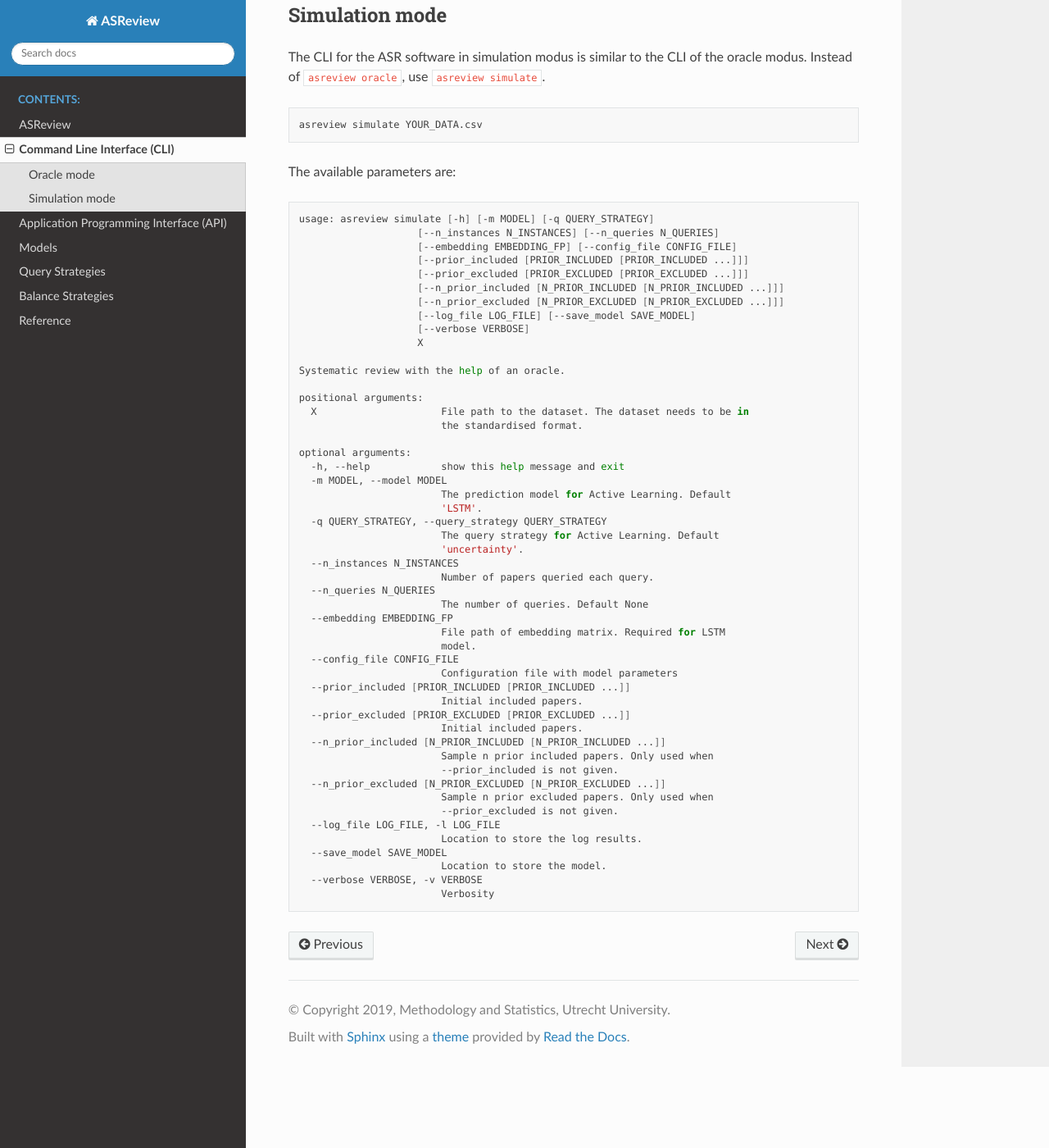
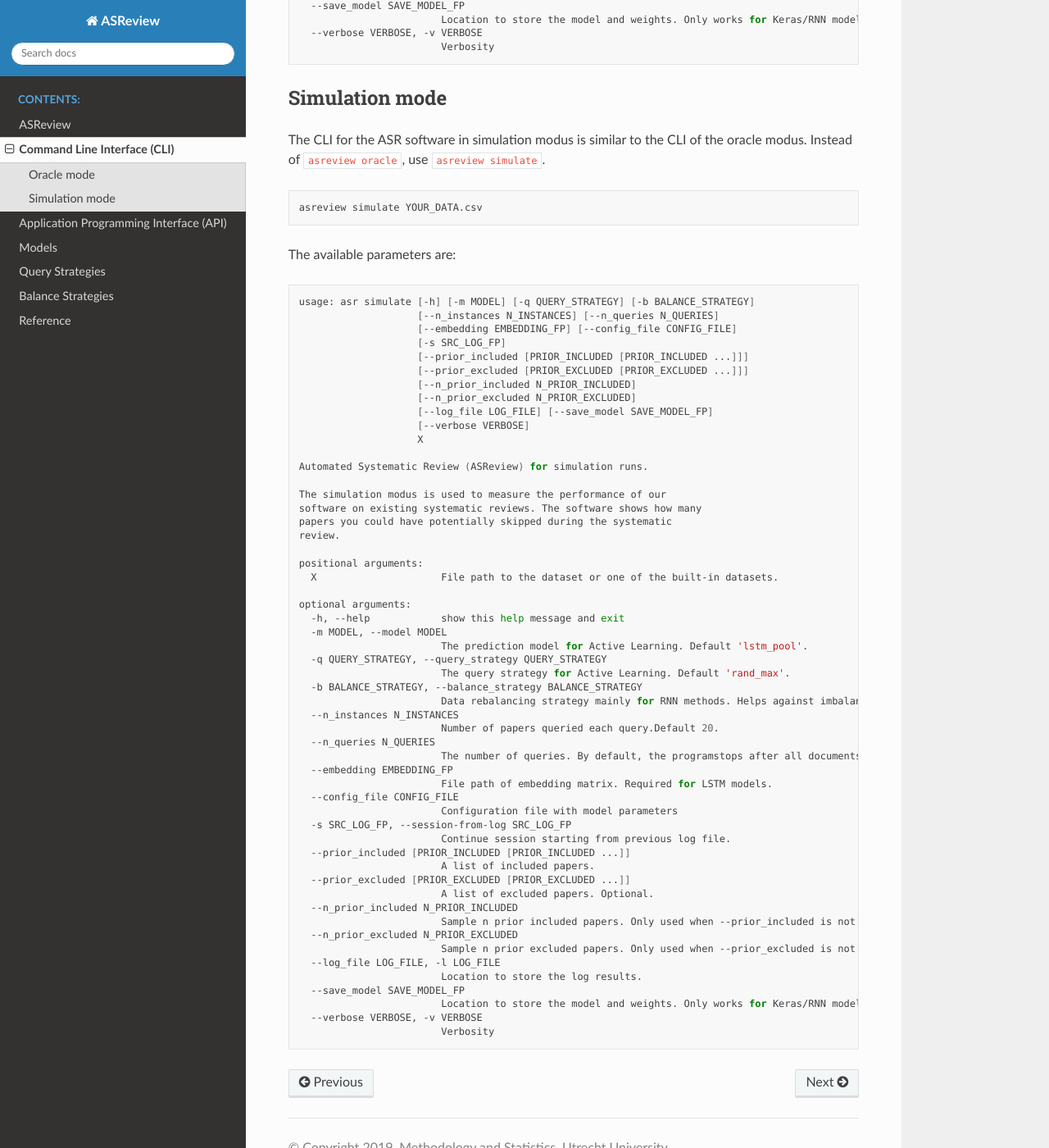
Before and after one commit to asreview/asreview, a Sphinx documentation site: the page built from docs/source/cli.rst, in a window 1280 px wide and 1400 px high, scrolled down 1181 px. Shown: the whole window at 82% size. Built offline with Sphinx 7.4.7 and the Read the Docs theme 2.0.0, drawn with Linux system fonts in a browser that asks for light colours; some of the changed text lies outside the part shown.

Commit message:
Improve CLI documentation (#81)

```diff
--- a/docs/source/cli.rst
+++ b/docs/source/cli.rst
@@ -12,55 +12,61 @@
 
 .. code-block:: bash
 
-	asreview oracle YOUR_DATA.csv
+    asreview oracle YOUR_DATA.csv
 
 
 The available parameters are shown with the command ``asreview oracle --help``:
 
 .. code-block:: bash
 
-	usage: asreview oracle [-h] [-m MODEL] [-q QUERY_STRATEGY]
-	                  [--n_instances N_INSTANCES] [--n_queries N_QUERIES]
-	                  [--embedding EMBEDDING_FP] [--config_file CONFIG_FILE]
-	                  [--prior_included [PRIOR_INCLUDED [PRIOR_INCLUDED ...]]]
-	                  [--prior_excluded [PRIOR_EXCLUDED [PRIOR_EXCLUDED ...]]]
-	                  [--log_file LOG_FILE] [--save_model SAVE_MODEL]
-	                  [--verbose VERBOSE]
-	                  X
+    usage: asr oracle [-h] [-m MODEL] [-q QUERY_STRATEGY] [-b BALANCE_STRATEGY]
+                      [--n_instances N_INSTANCES] [--n_queries N_QUERIES]
+                      [--embedding EMBEDDING_FP] [--config_file CONFIG_FILE]
+                      [-s SRC_LOG_FP]
+                      [--prior_included [PRIOR_INCLUDED [PRIOR_INCLUDED ...]]]
+                      [--prior_excluded [PRIOR_EXCLUDED [PRIOR_EXCLUDED ...]]]
+                      [--log_file LOG_FILE] [--save_model SAVE_MODEL_FP]
+                      [--verbose VERBOSE]
+                      X
 
-	Systematic review with the help of an oracle.
+    Automated Systematic Review (ASReview) with interaction with oracle.
 
-	positional arguments:
-	  X                     File path to the dataset. The dataset needs to be in
-	                        the standardised format.
+    The oracle modus is used to perform a systematic review with
+    interaction by the reviewer (the ‘oracle’ in literature on active
+    learning). The software presents papers to the reviewer, whereafter
+    the reviewer classifies them.
 
-	optional arguments:
-	  -h, --help            show this help message and exit
-	  -m MODEL, --model MODEL
-	                        The prediction model for Active Learning. Default
-	                        'LSTM'.
-	  -q QUERY_STRATEGY, --query_strategy QUERY_STRATEGY
-	                        The query strategy for Active Learning. Default
-	                        'uncertainty'.
-	  --n_instances N_INSTANCES
-	                        Number of papers queried each query.
-	  --n_queries N_QUERIES
-	                        The number of queries. Default None
-	  --embedding EMBEDDING_FP
-	                        File path of embedding matrix. Required for LSTM
-	                        model.
-	  --config_file CONFIG_FILE
-	                        Configuration file with model parameters
-	  --prior_included [PRIOR_INCLUDED [PRIOR_INCLUDED ...]]
-	                        Initial included papers.
-	  --prior_excluded [PRIOR_EXCLUDED [PRIOR_EXCLUDED ...]]
-	                        Initial included papers.
-	  --log_file LOG_FILE, -l LOG_FILE
-	                        Location to store the log results.
-	  --save_model SAVE_MODEL
-	                        Location to store the model.
-	  --verbose VERBOSE, -v VERBOSE
-	                        Verbosity
+    positional arguments:
+      X                     File path to the dataset or one of the built-in datasets.
+
+    optional arguments:
+      -h, --help            show this help message and exit
+      -m MODEL, --model MODEL
+                            The prediction model for Active Learning. Default 'lstm_pool'.
+      -q QUERY_STRATEGY, --query_strategy QUERY_STRATEGY
+                            The query strategy for Active Learning. Default 'rand_max'.
+      -b BALANCE_STRATEGY, --balance_strategy BALANCE_STRATEGY
+                            Data rebalancing strategy mainly for RNN methods. Helps against imbalanced dataset with few inclusions and many exclusions. Default 'triple_balance'
+      --n_instances N_INSTANCES
+                            Number of papers queried each query.Default 20.
+      --n_queries N_QUERIES
+                            The number of queries. By default, the programstops after all documents are reviewed or is interrupted by the user.
+      --embedding EMBEDDING_FP
+                            File path of embedding matrix. Required for LSTM models.
+      --config_file CONFIG_FILE
+                            Configuration file with model parameters
+      -s SRC_LOG_FP, --session-from-log SRC_LOG_FP
+                            Continue session starting from previous log file.
+      --prior_included [PRIOR_INCLUDED [PRIOR_INCLUDED ...]]
+                            A list of included papers.
+      --prior_excluded [PRIOR_EXCLUDED [PRIOR_EXCLUDED ...]]
+                            A list of excluded papers. Optional.
+      --log_file LOG_FILE, -l LOG_FILE
+                            Location to store the log results.
+      --save_model SAVE_MODEL_FP
+                            Location to store the model and weights. Only works for Keras/RNN models. End file extension with '.json'.
+      --verbose VERBOSE, -v VERBOSE
+                            Verbosity
 
 Simulation mode
 ---------------
@@ -77,53 +83,57 @@
 
 .. code-block:: bash
 
-	usage: asreview simulate [-h] [-m MODEL] [-q QUERY_STRATEGY]
-	                    [--n_instances N_INSTANCES] [--n_queries N_QUERIES]
-	                    [--embedding EMBEDDING_FP] [--config_file CONFIG_FILE]
-	                    [--prior_included [PRIOR_INCLUDED [PRIOR_INCLUDED ...]]]
-	                    [--prior_excluded [PRIOR_EXCLUDED [PRIOR_EXCLUDED ...]]]
-	                    [--n_prior_included [N_PRIOR_INCLUDED [N_PRIOR_INCLUDED ...]]]
-	                    [--n_prior_excluded [N_PRIOR_EXCLUDED [N_PRIOR_EXCLUDED ...]]]
-	                    [--log_file LOG_FILE] [--save_model SAVE_MODEL]
-	                    [--verbose VERBOSE]
-	                    X
+    usage: asr simulate [-h] [-m MODEL] [-q QUERY_STRATEGY] [-b BALANCE_STRATEGY]
+                        [--n_instances N_INSTANCES] [--n_queries N_QUERIES]
+                        [--embedding EMBEDDING_FP] [--config_file CONFIG_FILE]
+                        [-s SRC_LOG_FP]
+                        [--prior_included [PRIOR_INCLUDED [PRIOR_INCLUDED ...]]]
+                        [--prior_excluded [PRIOR_EXCLUDED [PRIOR_EXCLUDED ...]]]
+                        [--n_prior_included N_PRIOR_INCLUDED]
+                        [--n_prior_excluded N_PRIOR_EXCLUDED]
+                        [--log_file LOG_FILE] [--save_model SAVE_MODEL_FP]
+                        [--verbose VERBOSE]
+                        X
 
-	Systematic review with the help of an oracle.
+    Automated Systematic Review (ASReview) for simulation runs.
 
-	positional arguments:
-	  X                     File path to the dataset. The dataset needs to be in
-	                        the standardised format.
+    The simulation modus is used to measure the performance of our
+    software on existing systematic reviews. The software shows how many
+    papers you could have potentially skipped during the systematic
+    review.
 
-	optional arguments:
-	  -h, --help            show this help message and exit
-	  -m MODEL, --model MODEL
-	                        The prediction model for Active Learning. Default
-	                        'LSTM'.
-	  -q QUERY_STRATEGY, --query_strategy QUERY_STRATEGY
-	                        The query strategy for Active Learning. Default
-	                        'uncertainty'.
-	  --n_instances N_INSTANCES
-	                        Number of papers queried each query.
-	  --n_queries N_QUERIES
-	                        The number of queries. Default None
-	  --embedding EMBEDDING_FP
-	                        File path of embedding matrix. Required for LSTM
-	                        model.
-	  --config_file CONFIG_FILE
-	                        Configuration file with model parameters
-	  --prior_included [PRIOR_INCLUDED [PRIOR_INCLUDED ...]]
-	                        Initial included papers.
-	  --prior_excluded [PRIOR_EXCLUDED [PRIOR_EXCLUDED ...]]
-	                        Initial included papers.
-	  --n_prior_included [N_PRIOR_INCLUDED [N_PRIOR_INCLUDED ...]]
-	                        Sample n prior included papers. Only used when
-	                        --prior_included is not given.
-	  --n_prior_excluded [N_PRIOR_EXCLUDED [N_PRIOR_EXCLUDED ...]]
-	                        Sample n prior excluded papers. Only used when
-	                        --prior_excluded is not given.
-	  --log_file LOG_FILE, -l LOG_FILE
-	                        Location to store the log results.
-	  --save_model SAVE_MODEL
-	                        Location to store the model.
-	  --verbose VERBOSE, -v VERBOSE
-	                        Verbosity
+    positional arguments:
+      X                     File path to the dataset or one of the built-in datasets.
+
+    optional arguments:
+      -h, --help            show this help message and exit
+      -m MODEL, --model MODEL
+                            The prediction model for Active Learning. Default 'lstm_pool'.
+      -q QUERY_STRATEGY, --query_strategy QUERY_STRATEGY
+                            The query strategy for Active Learning. Default 'rand_max'.
+      -b BALANCE_STRATEGY, --balance_strategy BALANCE_STRATEGY
+                            Data rebalancing strategy mainly for RNN methods. Helps against imbalanced dataset with few inclusions and many exclusions. Default 'triple_balance'
+      --n_instances N_INSTANCES
+                            Number of papers queried each query.Default 20.
+      --n_queries N_QUERIES
+                            The number of queries. By default, the programstops after all documents are reviewed or is interrupted by the user.
+      --embedding EMBEDDING_FP
+                            File path of embedding matrix. Required for LSTM models.
+      --config_file CONFIG_FILE
+                            Configuration file with model parameters
+      -s SRC_LOG_FP, --session-from-log SRC_LOG_FP
+                            Continue session starting from previous log file.
+      --prior_included [PRIOR_INCLUDED [PRIOR_INCLUDED ...]]
+                            A list of included papers.
+      --prior_excluded [PRIOR_EXCLUDED [PRIOR_EXCLUDED ...]]
+                            A list of excluded papers. Optional.
+      --n_prior_included N_PRIOR_INCLUDED
+                            Sample n prior included papers. Only used when --prior_included is not given. Default 10
+      --n_prior_excluded N_PRIOR_EXCLUDED
+                            Sample n prior excluded papers. Only used when --prior_excluded is not given. Default 10
+      --log_file LOG_FILE, -l LOG_FILE
+                            Location to store the log results.
+      --save_model SAVE_MODEL_FP
+                            Location to store the model and weights. Only works for Keras/RNN models. End file extension with '.json'.
+      --verbose VERBOSE, -v VERBOSE
+                            Verbosity
```
Also changed, not shown: 1 other file.
